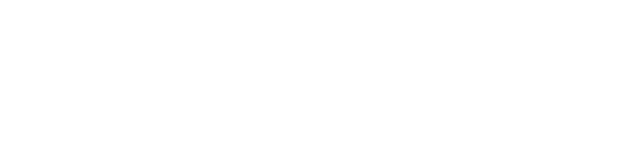
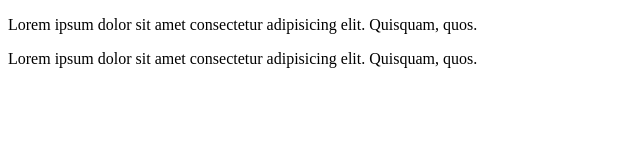
Before and after one commit to skyfalljoss/Dashboard, a plain HTML site: page hello.html in a window 1280 px wide. Shown: the whole page, without its empty margins (0-640 px from the left). Drawn offline with Linux system fonts and the light colour scheme.

Commit message:
add text

```diff
--- a/hello.html
+++ b/hello.html
@@ -6,6 +6,7 @@
     <title>Document</title>
 </head>
 <body>
-
+    <p>Lorem ipsum dolor sit amet consectetur adipisicing elit. Quisquam, quos.</p>
+    <p>Lorem ipsum dolor sit amet consectetur adipisicing elit. Quisquam, quos.</p>
 </body>
 </html>
```
